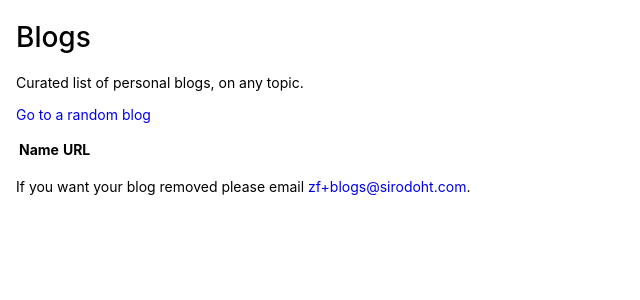
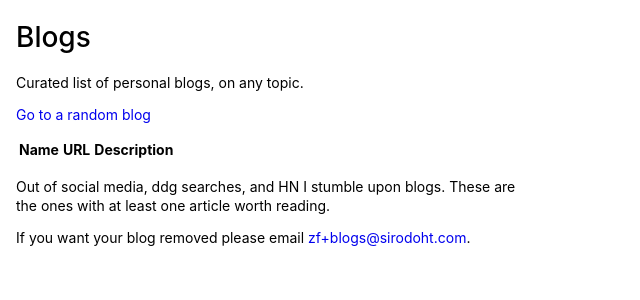
Before and after one commit to mataroa-blog/illich, a Django app: page / in a window 1280 px wide. Shown: the top 300 px of the page, without its empty margins (0-640 px from the left). Run offline with Django 3.2, Linux system fonts and the light colour scheme; data that the repository does not hold is empty.

Commit message:
change description column to be publicly visible

```diff
--- a/main/templates/main/index.html
+++ b/main/templates/main/index.html
@@ -16,8 +16,8 @@
             <tr>
                 <th>Name</th>
                 <th>URL</th>
+                <th>Description</th>
                 {% if request.user.is_authenticated %}
-                <th>Description</th>
                 <th>Admin</th>
                 {% endif %}
             </tr>
@@ -27,8 +27,8 @@
             <tr>
                 <td>{{ blog.title }}</td>
                 <td><a href="{{ blog.url }}">{{ blog.url }}</a></td>
+                <td>{{ blog.description }}</td>
                 {% if request.user.is_authenticated %}
-                <td>{{ blog.description }}</td>
                 <td><a href="{% url 'admin:main_blog_change' blog.id %}">Edit</a></td>
                 {% endif %}
             </tr>
@@ -37,7 +37,12 @@
     </table>
 </main>
 <footer>
-    If you want your blog removed please email <a href="mailto:zf+blogs@sirodoht.com">zf+blogs@sirodoht.com</a>.
+    <p>
+        Out of social media, ddg searches, and HN I stumble upon blogs.
+        These are the ones with at least one article worth reading.
+    <p>
+        If you want your blog removed please email <a href="mailto:zf+blogs@sirodoht.com">zf+blogs@sirodoht.com</a>.
+    </p>
 </footer>
 {% endblock %}
 
```
